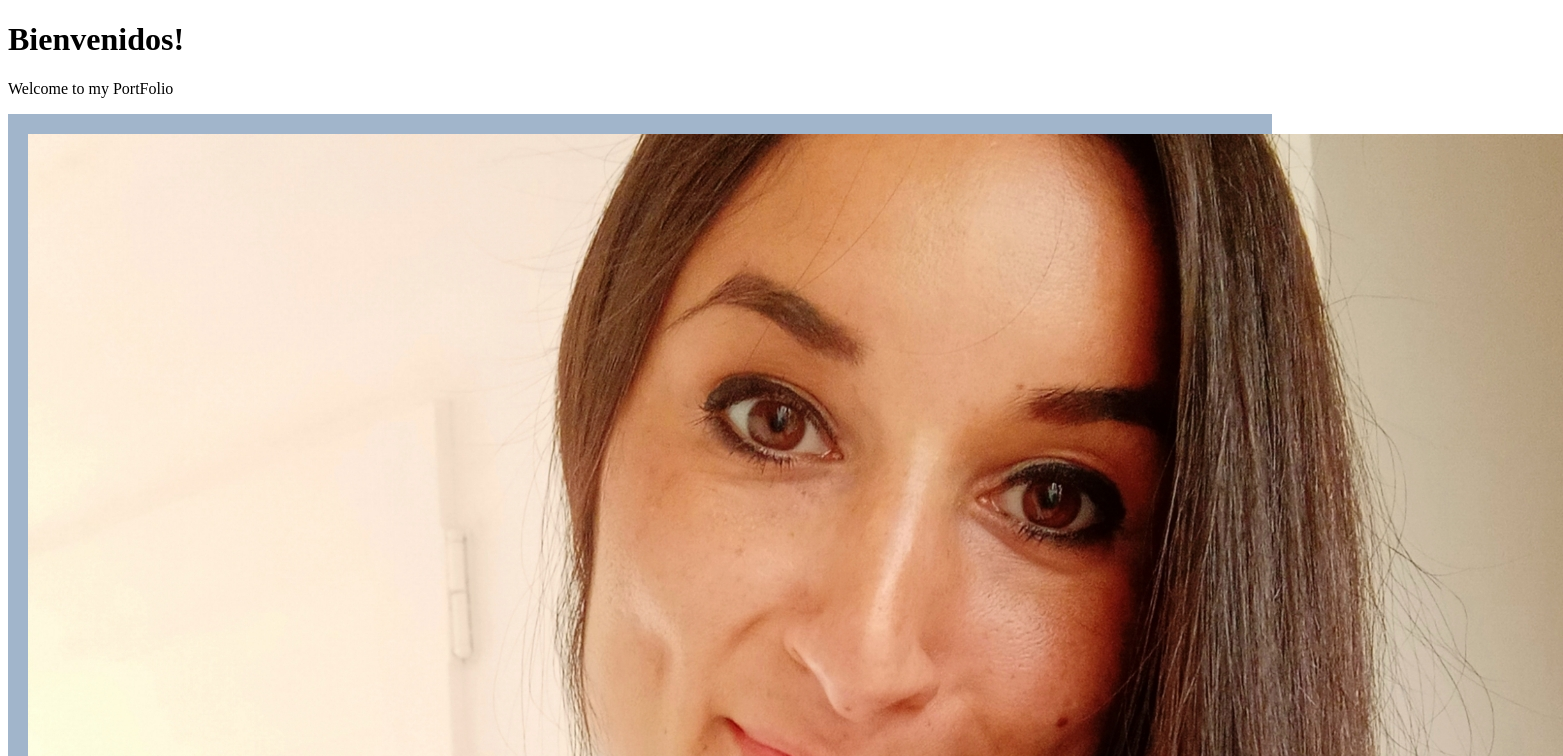
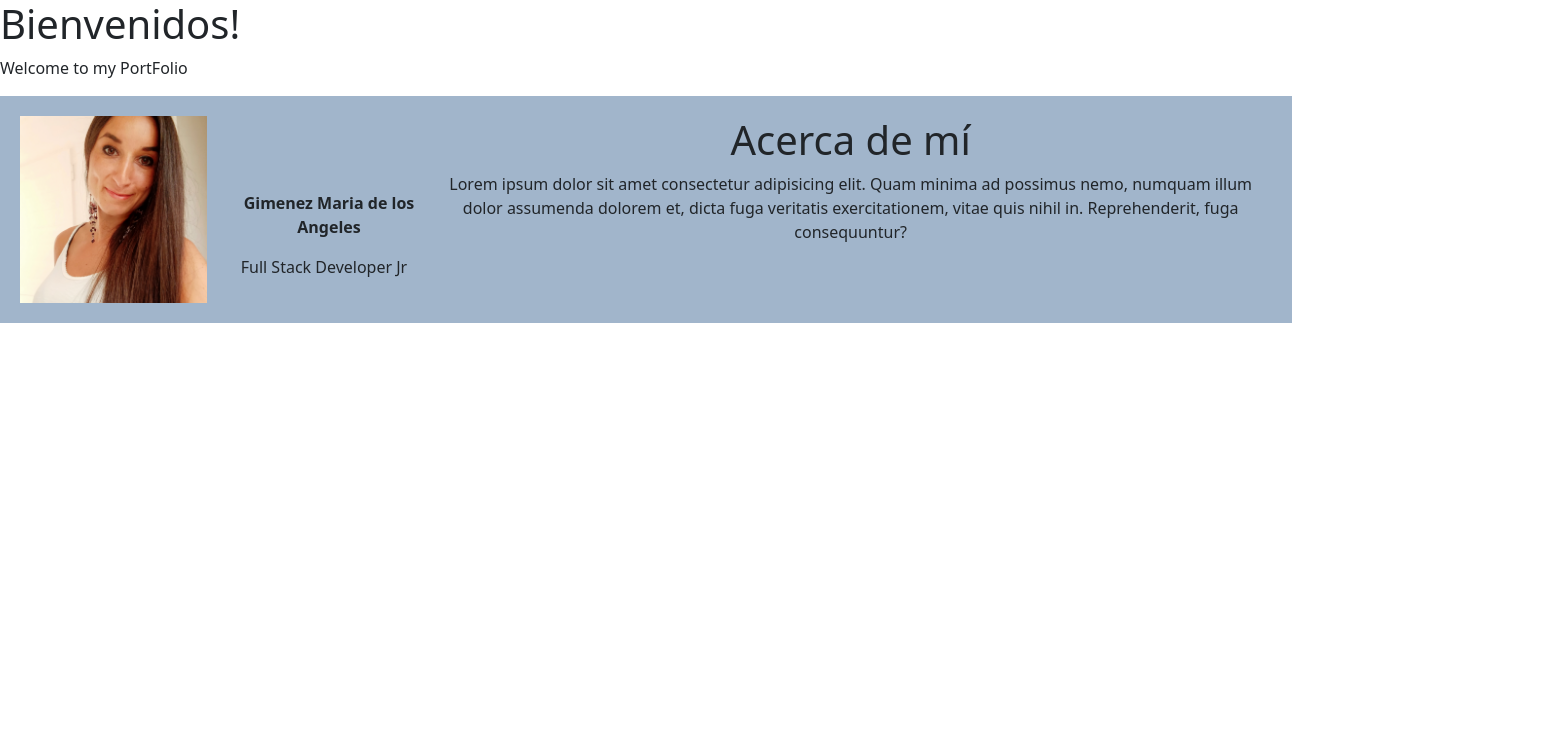
Before and after one commit to MaDeLosAngeles/ProyectoIntegrador_GimenezMaria, an Angular app in the folder ProyectoIntegrador_GimenezMaria/: page / in a window 1280 px wide. Shown: the top 756 px of the page, 1563 px wide, since content can reach past the window. Built offline with nearby package versions, Linux system fonts and the light colour scheme.

Commit message:
instalacion bootstrap

```diff
--- a/ProyectoIntegrador_GimenezMaria/angular.json
+++ b/ProyectoIntegrador_GimenezMaria/angular.json
@@ -27,9 +27,11 @@
               "src/assets"
             ],
             "styles": [
-              "src/styles.css"
-            ],
-            "scripts": []
+              "src/styles.css",
+              "node_modules/bootstrap/dist/css/bootstrap.min.css"
+                        ],
+
+            "scripts": ["node_modules/bootstrap/dist/js/bootstrap.min.js"]
           },
           "configurations": {
             "production": {
--- a/ProyectoIntegrador_GimenezMaria/package.json
+++ b/ProyectoIntegrador_GimenezMaria/package.json
@@ -18,6 +18,7 @@
     "@angular/platform-browser": "~13.3.0",
     "@angular/platform-browser-dynamic": "~13.3.0",
     "@angular/router": "~13.3.0",
+    "bootstrap": "^5.1.3",
     "rxjs": "~7.5.0",
     "tslib": "^2.3.0",
     "zone.js": "~0.11.4"
--- a/ProyectoIntegrador_GimenezMaria/src/app/components/acerca-de/acerca-de.component.css
+++ b/ProyectoIntegrador_GimenezMaria/src/app/components/acerca-de/acerca-de.component.css
@@ -5,3 +5,10 @@ div {
     background-color: #a1b5cb;
     text-align: center;
 }
+
+/*etiqueta nombre*/
+#nombre {
+    font-weight: bold;
+    margin-top: 40%;
+    margin-left: 10px;
+}
--- a/ProyectoIntegrador_GimenezMaria/src/app/components/acerca-de/acerca-de.component.html
+++ b/ProyectoIntegrador_GimenezMaria/src/app/components/acerca-de/acerca-de.component.html
@@ -4,7 +4,7 @@
 
 </div>
 <div class="col-xs-12 col-sm-2 col-md-2 col-lg-2">
-    <p>Gimenez Maria de los Angeles</p>
+    <p id="nombre">Gimenez Maria de los Angeles</p>
     <p> Full Stack Developer Jr</p>
 </div>
 <div class="col-xs-12 col-sm-8 col-md-8 col-lg-8">
```
Also changed, not shown: 1 other file (tests, documents, lock files or other folders).
